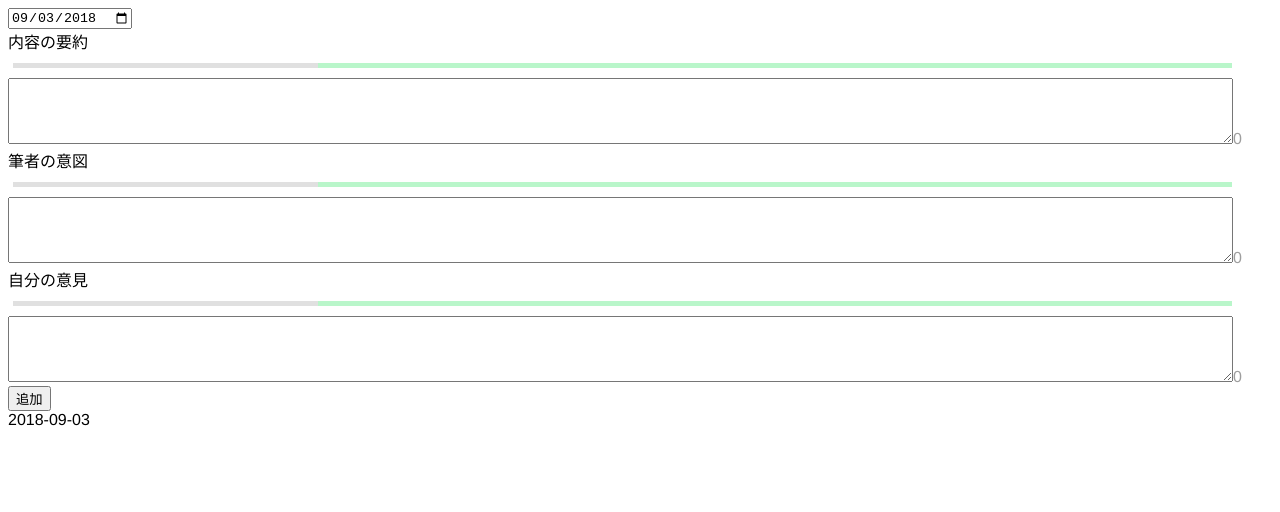
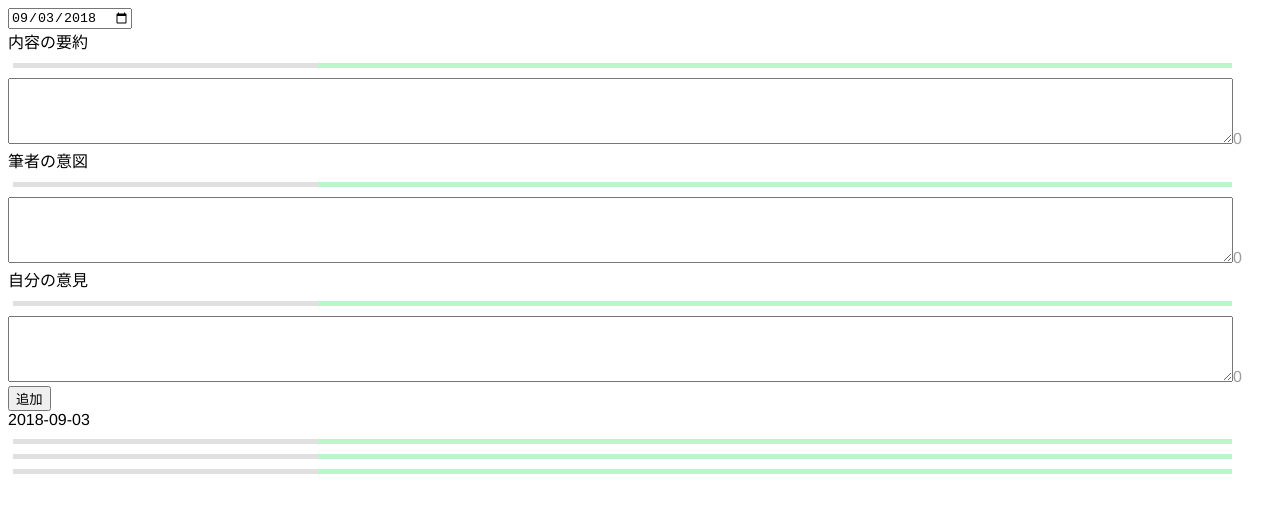
Before and after one commit to satackey/chakadai-app, a Vue app: page / in a window 1280 px wide. Both pictures are taken after a click on the button "追加". Shown: the top 512 px of the page. Built offline with nearby package versions, Linux system fonts and the light colour scheme; the HTML template or start-up script is replaced by a standard one.

Commit message:
レポート表示部分をコンポーネント化し、プログレスバーを追加

```diff
--- a/src/components/ReportViewer.vue
+++ b/src/components/ReportViewer.vue
@@ -1,6 +1,11 @@
 <template>
-  <div class="Report-viewer">
-    <div
+  <div class="report-viewer">
+    <content-block
+      v-for="report in reversedReports"
+      v-bind:key="report.id"
+      v-bind:report="report"
+    ></content-block>
+    <!-- <div
       class="previous-report"
       v-for="report in reversedReports"
       v-bind:key="report.id"
@@ -17,11 +22,12 @@
       <div class="report-opinion">
         {{ report.opinion }}
       </div>
-    </div>
+    </div> -->
   </div>
 </template>
 
 <script>
+import ContentBlock from '@/components/ReportViewerContentBlock';
 export default {
   name: 'ReportViewer',
   props: [
@@ -32,6 +38,9 @@ export default {
       return this.reports.slice().reverse();
     },
   },
+  components: {
+    ContentBlock,
+  },
 };
 </script>
 
--- /dev/null
+++ b/src/components/ReportViewerContentBlock.vue
@@ -0,0 +1,38 @@
+<template>
+  <div>
+      <div class="report-date">
+        {{ report.date }}
+      </div>
+      <div class="report-summary">
+        <content-progress v-bind:value="report.summary.length"></content-progress>
+        {{ report.summary }}
+      </div>
+      <div class="report-intention">
+        <content-progress v-bind:value="report.intention.length"></content-progress>
+        {{ report.intention }}
+      </div>
+      <div class="report-opinion">
+        <content-progress v-bind:value="report.opinion.length"></content-progress>
+        {{ report.opinion }}
+      </div>
+  </div>
+</template>
+
+<script>
+import ContentProgress from '@/components/ContentProgress';
+
+export default {
+  name: 'ReportViewerReportBlock',
+  props: [
+    'report',
+  ],
+  data () {
+    return {
+
+    };
+  },
+  components: {
+    ContentProgress,
+  },
+};
+</script>
```
